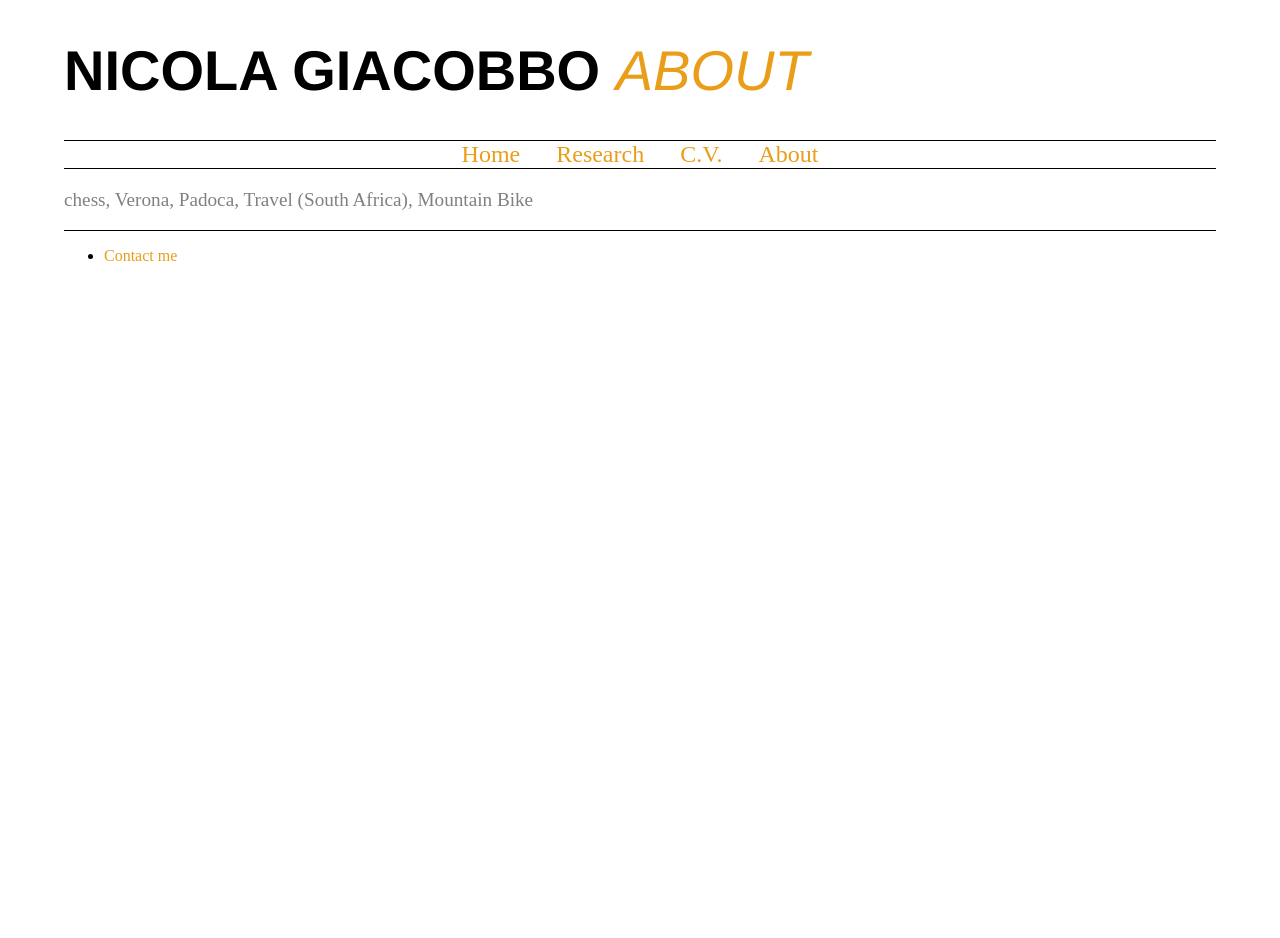
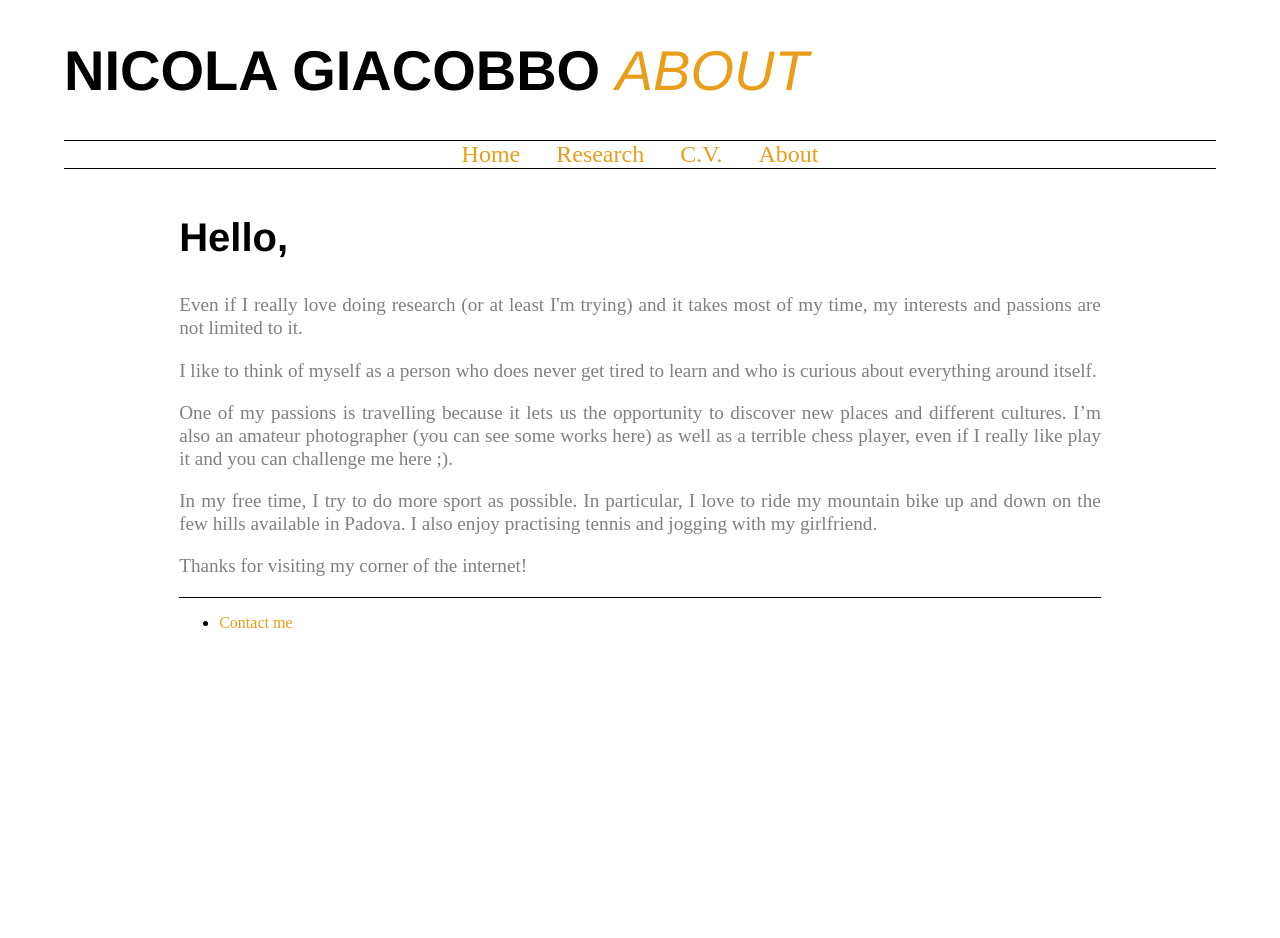
Before and after one commit to GiacobboNicola/giacobbonicola.github.io, a Jekyll site: the page built from item4.html, in a window 1280 px wide. Built offline with Jekyll 4.4.1, drawn with Linux system fonts in a browser that asks for light colours.

Commit message:
about me

```diff
--- a/_layouts/about.html
+++ b/_layouts/about.html
@@ -27,7 +27,19 @@
 			</ul>
 		</div>
 		<footer>
-			<p> chess, Verona, Padoca, Travel (South Africa), Mountain Bike</p>
+		<div class="longtext">
+			<h2> <span class='g'>H</span>ello,</h2>
+			<p> Even if I really love doing research (or at least I'm trying) and it takes most of my time,
+				my interests and passions are not limited to it.<p>
+			<p>I like to think of myself as a person who does never get tired to learn and who is curious
+				about everything around itself.</p>
+			<p>One of my passions is travelling because it lets us the opportunity to discover new places and
+				different cultures. I’m also an amateur photographer (you can see some works here) as well as
+				a terrible chess player, even if I really like play it and you can challenge me here ;).</p>
+			<p>In my free time, I try to do more sport as possible. In particular, I love to ride my mountain
+				bike up and down on the few hills available in Padova. I also enjoy practising tennis and jogging
+				with my girlfriend.</p>
+			<p>Thanks for visiting my corner of the internet!</p>
 		<footer>
 			<ul>
 				<li><a href="/item5">Contact me</a></li>
--- a/_layouts/cv.html
+++ b/_layouts/cv.html
@@ -86,7 +86,7 @@
 					<h2><span class="b">C</span>olloquia, <span class="b">M</span>eeting, <span class="b">T</span>alks & <span class="b">S</span>chools</h2>
 					<div>
 						<p><b>ISSI Project on Young Stars & BH Binaries:</b></p>
-						<p>Kick-off <a href="http://www.issibern.ch/teams/blackholebinary/index.php/programme/">meeting</a> <i><span class="small"> 13/11/2017 - 17/11/2017</span></i></p>
+						<p>Kick-off <a href="http://www.issibern.ch/teams/blackholebinary/index.php/programme/">meeting</a> <i><span class="small"> 13/11/2017 - 17/11/2017.</span></i></p>
 					</div>
 					<div>
 						<p><b>26th Summer School on Parallel computing</b><i><span class="small"> 15/05/2017 - 26/05/2017.</span></i></p>
@@ -98,8 +98,8 @@
 						<p><b>Introduction to Parallel Computing woth MPI and OpenMP</b><i><span class="small"> 22/02/20107 - 24/02/2017.</span></i></p>
 					</div>
 					<div>
-						<p><b>Workshop:</b>><p>
-						<p>Workshop on "Synergy between Population-synthesis models and LIGO-Virgo data analysis", INFN Padova, Italy, oral presentation, <i><span class="small"> 15/11/2016.</span></i</p><br>
+						<p><b>Workshop:</b><p>
+						<p>Workshop on "Synergy between Population-synthesis models and LIGO-Virgo data analysis", INFN Padova, Italy, oral presentation, <i><span class="small"> 15/11/2016.</span></i></p><br>
 					</div>
 				</div>
 				<hr>
--- a/_layouts/home.html
+++ b/_layouts/home.html
@@ -28,7 +28,7 @@
 		</div>
 		<footer>
 		<div class="longtext">
-			<h2> <span class='g'>H</span>ello, </h2>
+			<h2> <span class='g'>W</span>elcome, </h2>
 			<img src="../images/Nicola_ProfileBW.JPG"  alt="Me" width="250" style="margin-left: 10%; margin-bottom: 2.5%; margin-right: 5%; float: right">
 			<p> my name is Nicola and I'm glad to welcome you on my personal page. Here you can find more information about my
 				<a href="/item2">research</a>, about <a href="/item4">me</a> and, if you are interested, how to contact me. </p>
```
